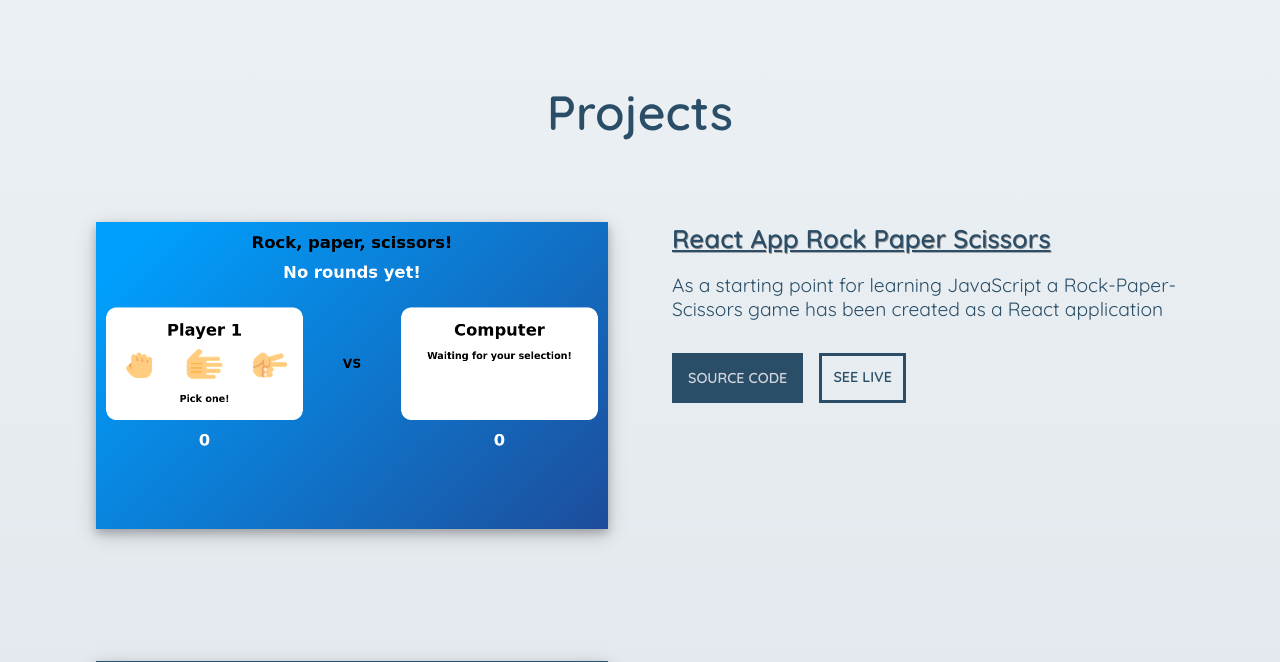
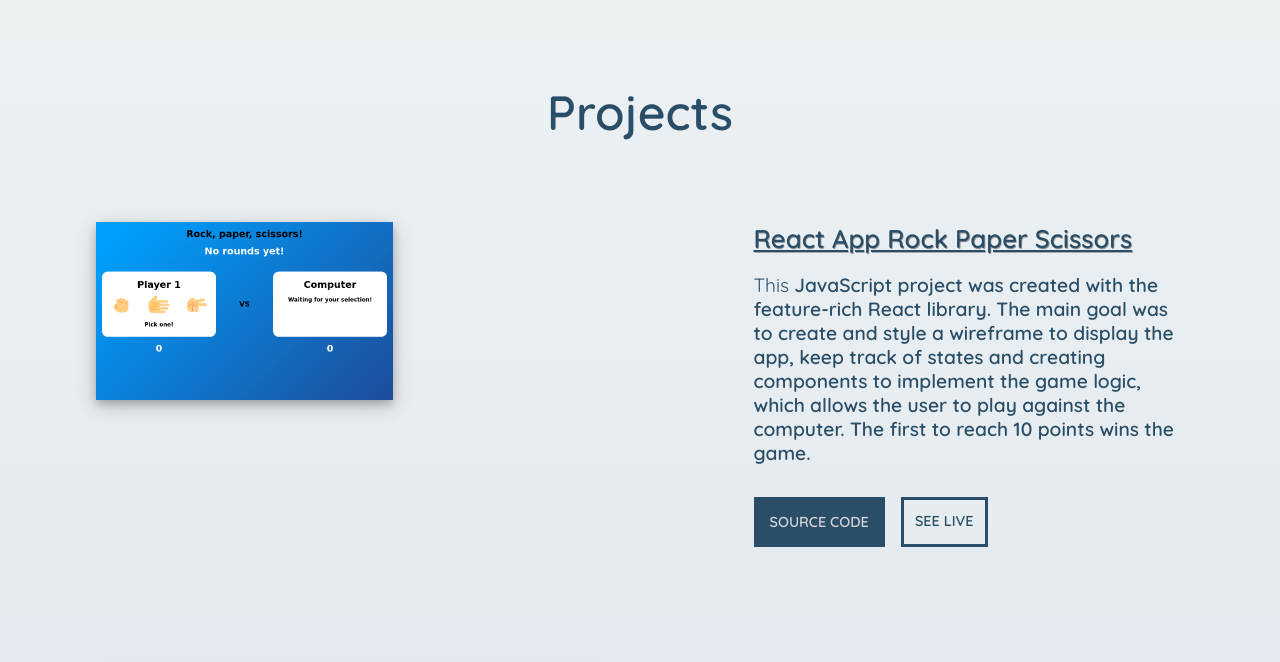
Before and after one commit to westoleaboat/my_portfolio, a Django app: page / in a window 1280 px wide. Shown: the part 1452-2114 px from the top of the page. Run offline with Django 4.2, Linux system fonts and the light colour scheme.

Commit message:
react app description

```diff
--- a/blog/templates/blog/index.html
+++ b/blog/templates/blog/index.html
@@ -34,8 +34,10 @@
         <div class="p__project">
             <div class="p__richtext">
                 <h3>React App Rock Paper Scissors</h3>
-                <p>As a starting point for learning JavaScript a Rock-Paper-Scissors game has been
-                    created as a React application
+                <p>This <b>JavaScript<b> project was created with the feature-rich <b>React library</b>. The main goal was
+                    to create and style a wireframe to display the app, keep track of states and creating
+                    components to implement the game logic, which allows the user to play against the computer. The first to
+                    reach 10 points wins the game.
                 </p>
                 <div class="p__links">
                     <a class="p__source-code" target="_blank" href="https://github.com/westoleaboat/rock-paper-scissors">Source code</a>
```
